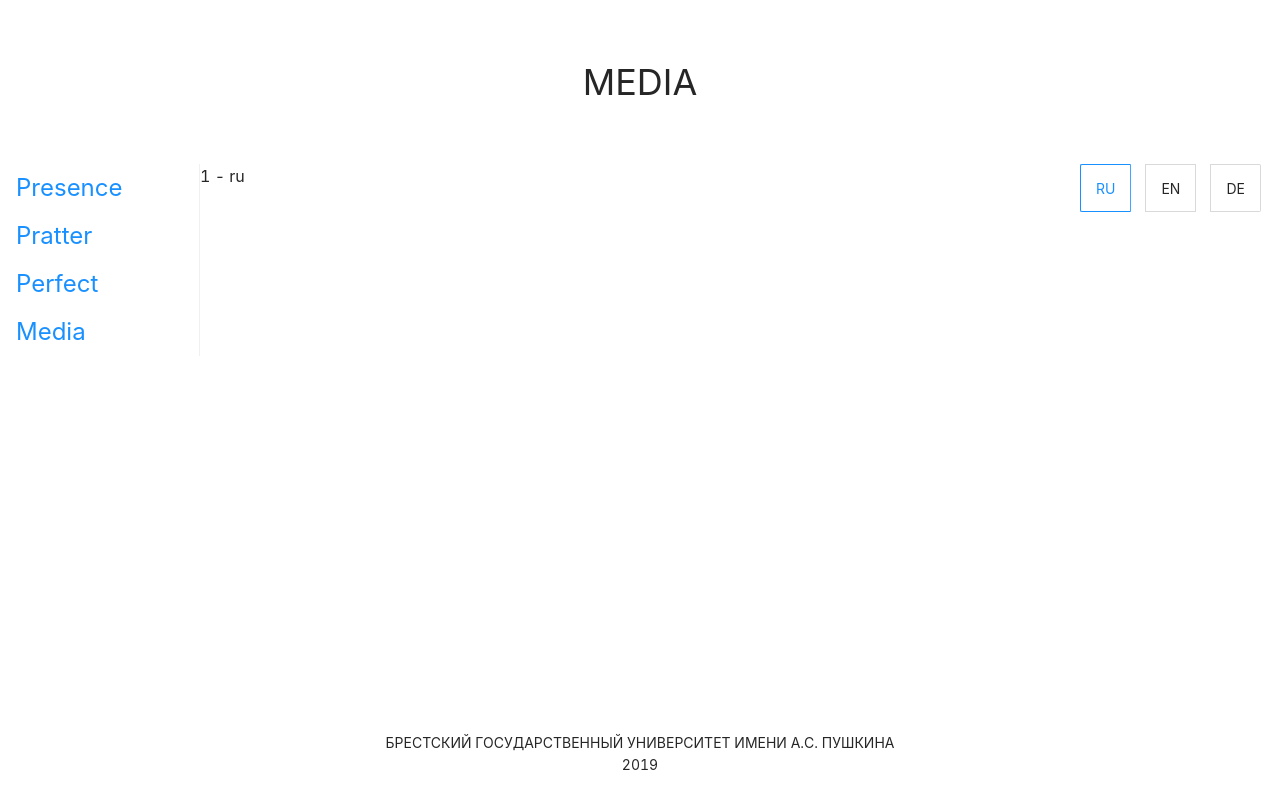
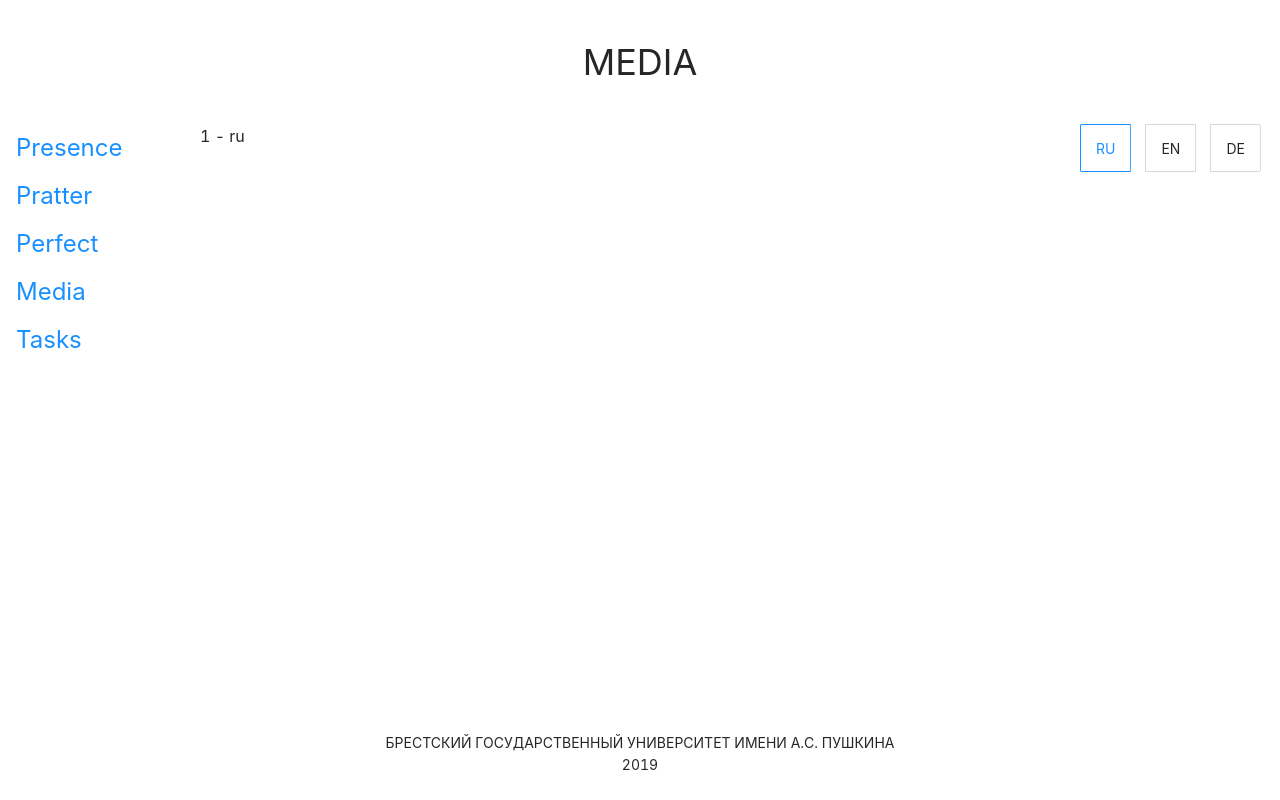
Before and after one commit to Guseff/german-proj, a React app: page /media/1 in a window 1280 px wide. Built offline with nearby package versions, Linux system fonts and the light colour scheme.

Commit message:
refactor: change some styles

```diff
--- a/src/assets/styles/index.css
+++ b/src/assets/styles/index.css
@@ -14,7 +14,7 @@
 }
 
 .page-title {
-  margin: 50px 0;
+  margin: 30px 0;
   font-size: 36px;
   text-align: center;
   text-transform: uppercase;
@@ -23,6 +23,7 @@
 .page--side-menu {
   font-size: 24px;
   color: #1890ff;
+  border-right: 0;
 }
 
 .lang-btn,
--- a/src/components/LeftSider.jsx
+++ b/src/components/LeftSider.jsx
@@ -12,6 +12,7 @@ const LeftSider = () => {
         <Menu.Item key="prat">Pratter</Menu.Item>
         <Menu.Item key="perf">Perfect</Menu.Item>
         <Menu.Item key="media">Media</Menu.Item>
+        <Menu.Item key="tasks">Tasks</Menu.Item>
       </Menu>
     </Sider>
   )
```
